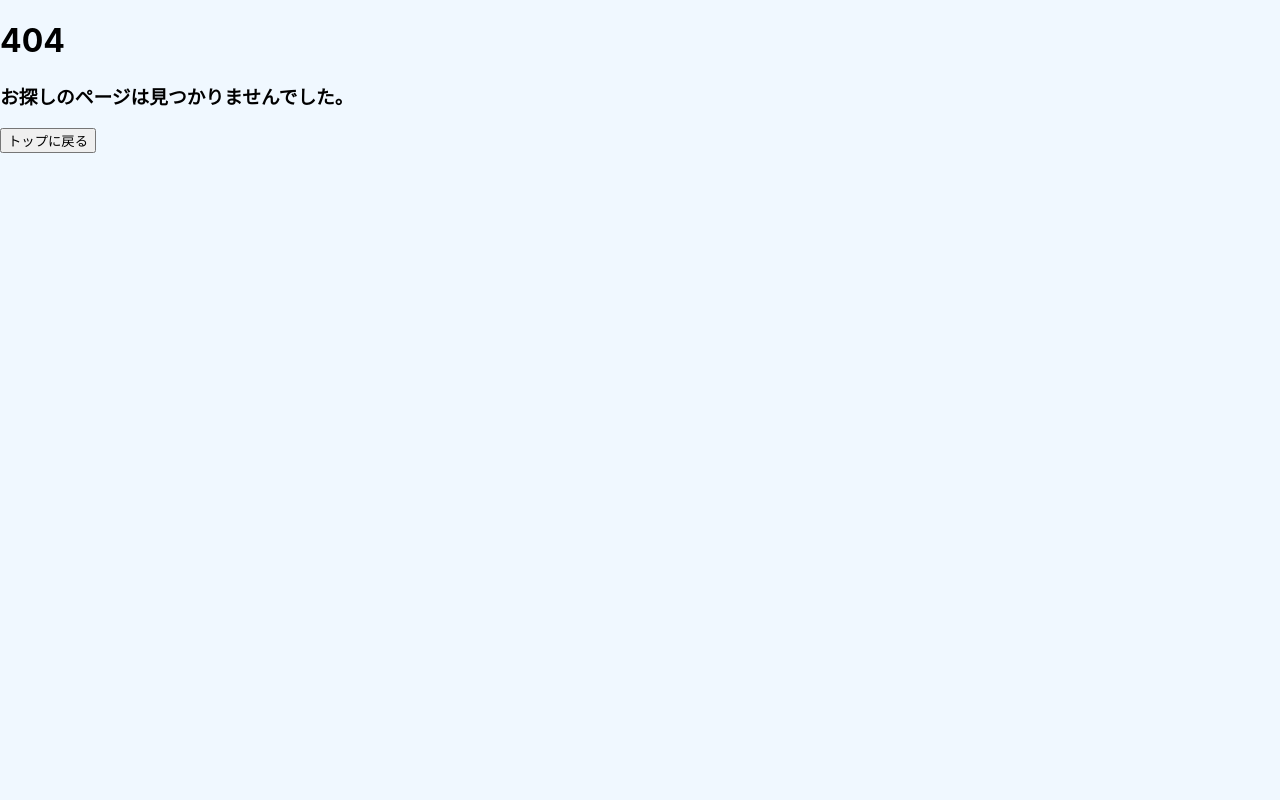
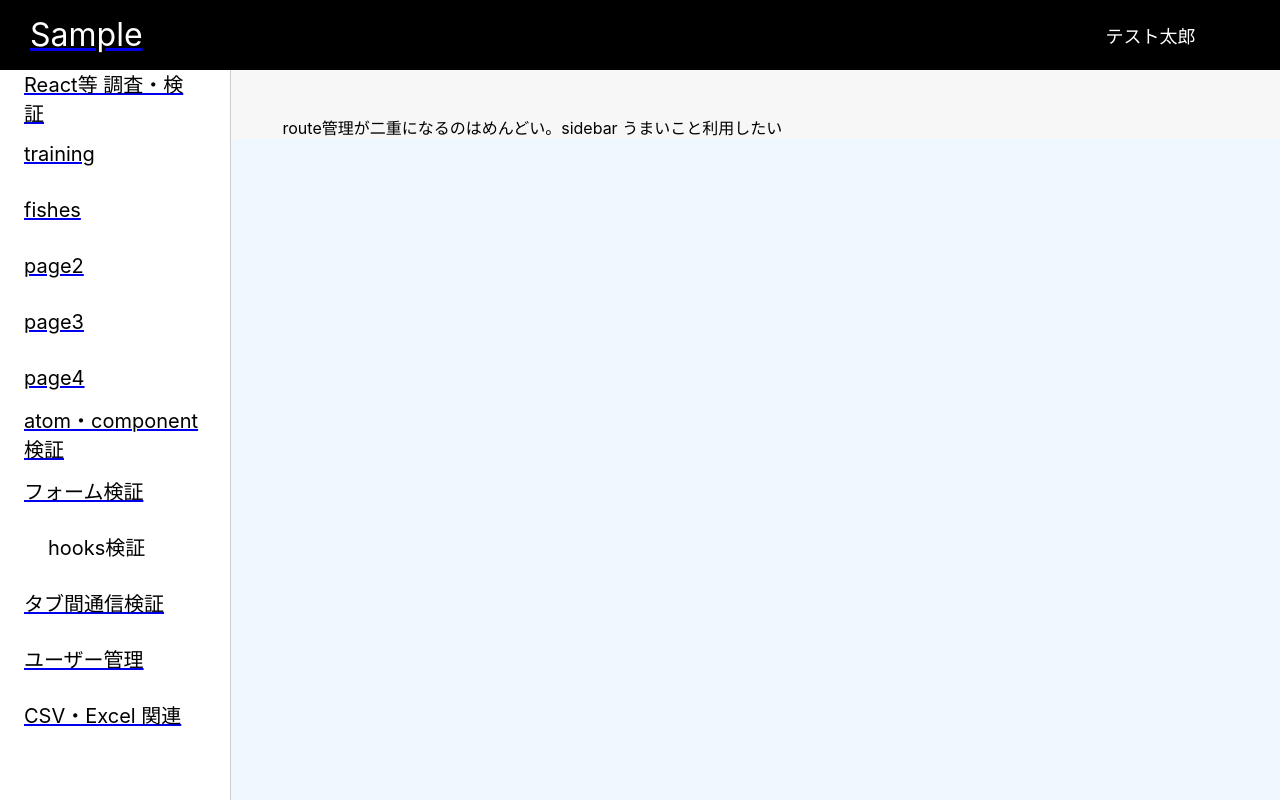
Before and after one commit to Snails8/react-module, a React (Create React App) app in the folder frontend/: page /samples in a window 1280 px wide. Before the commit this address had no page. Built offline with nearby package versions, Linux system fonts and the light colour scheme.

Commit message:
add: sample　pageの作成

```diff
--- a/frontend/src/RouterConfig.tsx
+++ b/frontend/src/RouterConfig.tsx
@@ -21,6 +21,7 @@ import { UseCallBackPage } from "./pages/_Inspect/UseCallBackPage/UseCallBackPag
 import { MemoPage } from "./pages/_Inspect/MemoPage/MemoPage";
 import { Dashboard } from "./pages/Dashboard/Dashboard";
 import { Inspect } from "./pages/_Inspect/Inspect";
+import { Sample } from "./pages/_Sample/Sample";
 
 
 export const RouterConfig:React.VFC =() => {
@@ -52,6 +53,7 @@ export const RouterConfig:React.VFC =() => {
           <Route path="atoms" element={<Atoms />} />
           <Route path="download-file" element={<DownloadCSVExcel />} />
           <Route path="inspects" element={<Inspect />} />
+          <Route path="samples" element={<Sample />} />
         </Routes>
       </BrowserRouter>
     </>
--- /dev/null
+++ b/frontend/src/pages/_Sample/Sample.tsx
@@ -0,0 +1,13 @@
+import { Layout } from "../../components/templates/_Layout/Layout";
+
+/**
+ * 検証ページのindex
+ * @returns
+ */
+export const Sample = () => {
+  return (
+    <Layout isContainerDesign={true}>
+      route管理が二重になるのはめんどい。sidebar うまいこと利用したい
+    </Layout>
+  );
+};
```
